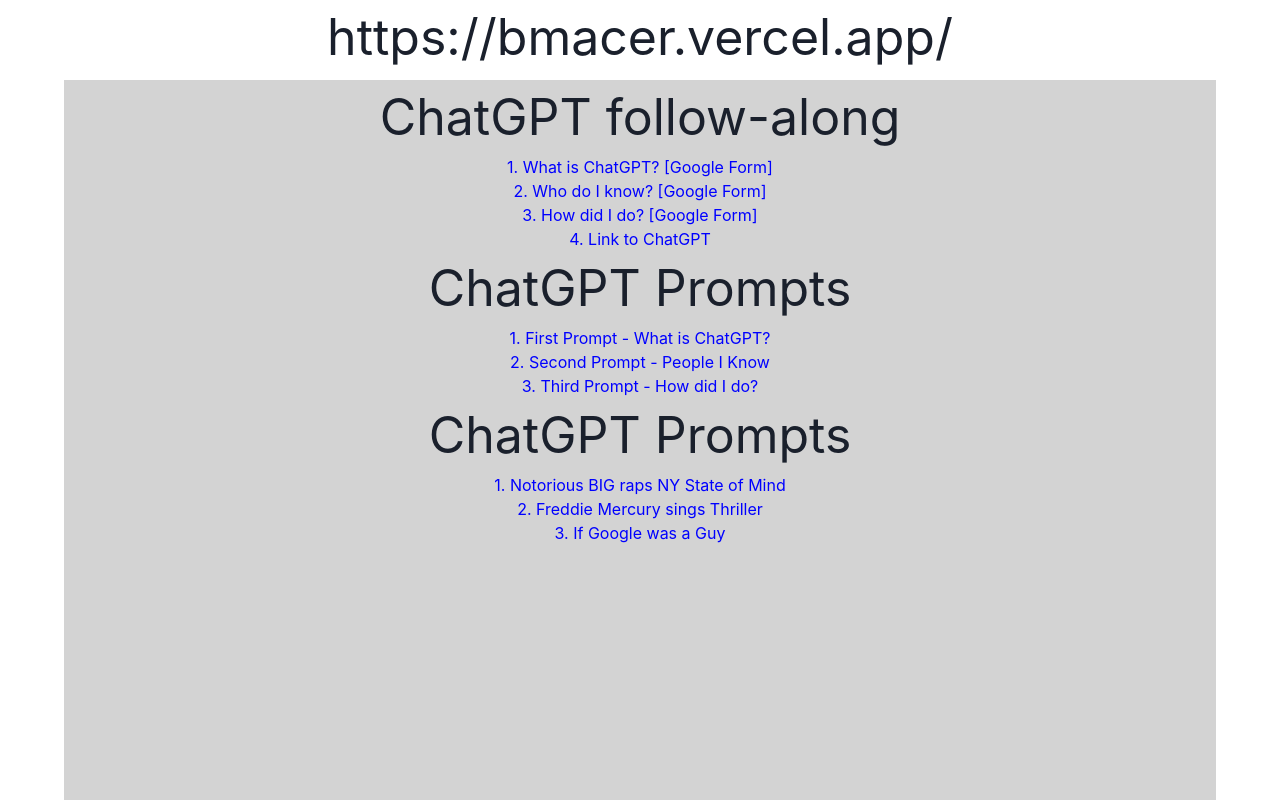
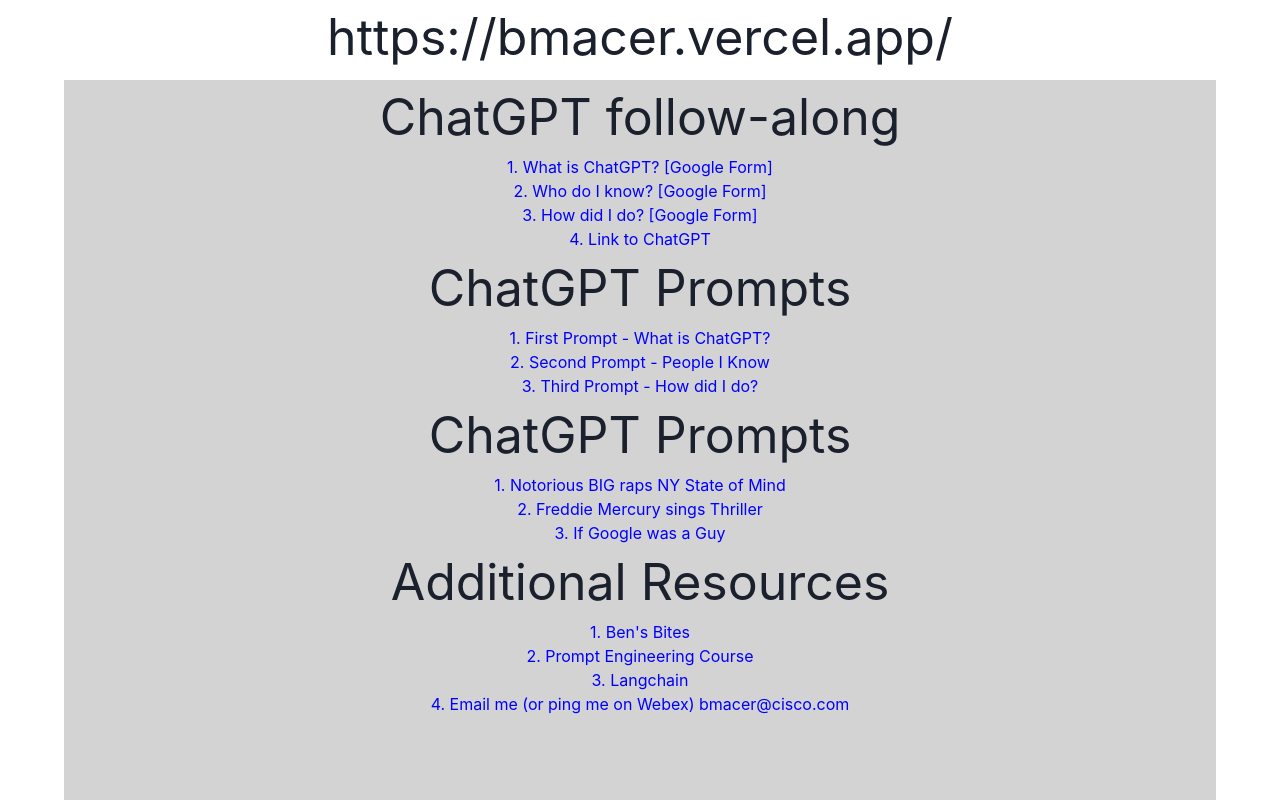
Before and after one commit to bmacer/gpt-animal-guessing, a Next.js app: page / in a window 1280 px wide. Shown: the top 800 px of the page. Built offline with nearby package versions, Linux system fonts and the light colour scheme.

Commit message:
additional resources

```diff
--- a/src/pages/index.tsx
+++ b/src/pages/index.tsx
@@ -61,6 +61,19 @@
         <MyLink href="https://www.youtube.com/watch?v=YuOBzWF0Aws">
           3. If Google was a Guy
         </MyLink>
+        <Text as="h1" fontSize="50px">
+          Additional Resources
+        </Text>
+        <MyLink href="https://www.bensbites.co/">1. Ben's Bites</MyLink>
+        <MyLink href="https://www.deeplearning.ai/short-courses/chatgpt-prompt-engineering-for-developers">
+          2. Prompt Engineering Course
+        </MyLink>
+        <MyLink href="https://www.youtube.com/watch?v=2xxziIWmaSA">
+          3. Langchain
+        </MyLink>
+        <MyLink href="mailto:bmacer@cisco.com">
+          4. Email me (or ping me on Webex) bmacer@cisco.com
+        </MyLink>
       </Box>
     </>
   );
```
